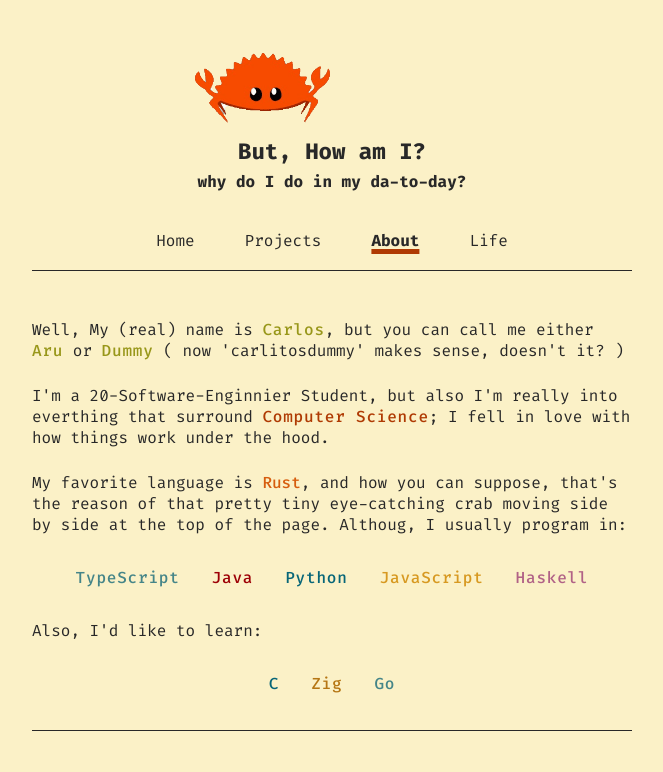
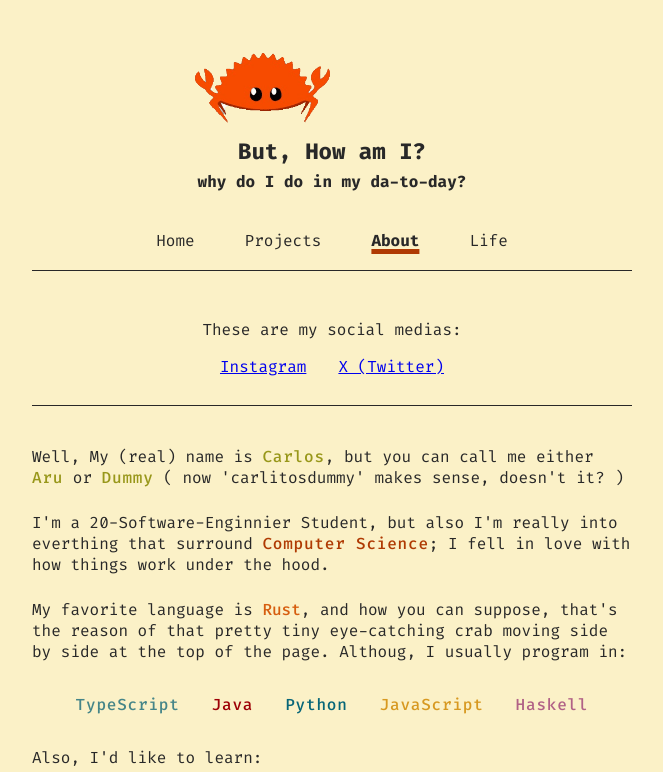
Before and after one commit to arufth/personal-website, a React (Vite) app: page /about in a window 1280 px wide. Shown: the top 772 px of the page, without its empty margins (308-971 px from the left). Built offline with nearby package versions, Linux system fonts and the light colour scheme.

Commit message:
Add a small section for social medias

```diff
--- a/src/about/About.css
+++ b/src/about/About.css
@@ -12,6 +12,19 @@
     display: flex;
     flex-direction: column;
     gap: 1.5rem;
+
+    .social-medias {
+      display: flex;
+      flex-direction: column;
+      gap: 1rem;
+      justify-content: center;
+      align-items: center;
+
+      .social-media-links {
+        display: flex;
+        gap: 2rem;
+      }
+    }
 
     .myname {
       color: var(--green);
--- a/src/about/About.tsx
+++ b/src/about/About.tsx
@@ -1,3 +1,5 @@
+// TODO: create sectios for each 'section' lol
+
 import { Divider, Header } from '../components'
 import { Link } from 'react-router-dom'
 
@@ -13,6 +15,18 @@ export const About: React.FC = () => {
         />
 
         <section className='mainText-about'>
+          <div className='social-medias'>
+            <p>
+              These are my social medias:
+            </p>
+            <div className='social-media-links'>
+              <a href='#'>Instagram</a>
+              <a href='#'>X (Twitter)</a>
+            </div>
+          </div>
+
+          <Divider />
+
           <p>
             Well, My (real) name is <label className='myname'>Carlos</label>, but you can call me either <label className='myname'>Aru</label> or <label className='myname'>Dummy</label> ( now 'carlitosdummy' makes sense, doesn't it? )
           </p>
--- a/src/life/Life.css
+++ b/src/life/Life.css
@@ -7,7 +7,7 @@
   max-width: 600px;
   margin: 0 2rem;
 
-  ul {
+  .photos {
     display: grid;
     grid-template-columns: 1fr 1fr;
     gap: 1rem;
--- a/src/life/Life.tsx
+++ b/src/life/Life.tsx
@@ -1,3 +1,4 @@
+// TODO: Optimaze photos
 import { Header } from '../components'
 
 import './Life.css'
@@ -8,7 +9,7 @@ export const Life: React.FC = () => {
     <>
       <main className='main-life'>
         <Header title="POV: you're Aru" subtitle='I used to be a ' />
-        <ul>
+        <ul className='photos'>
           {
             photos.map(photo => (
               <li key={photo.id}>
```
